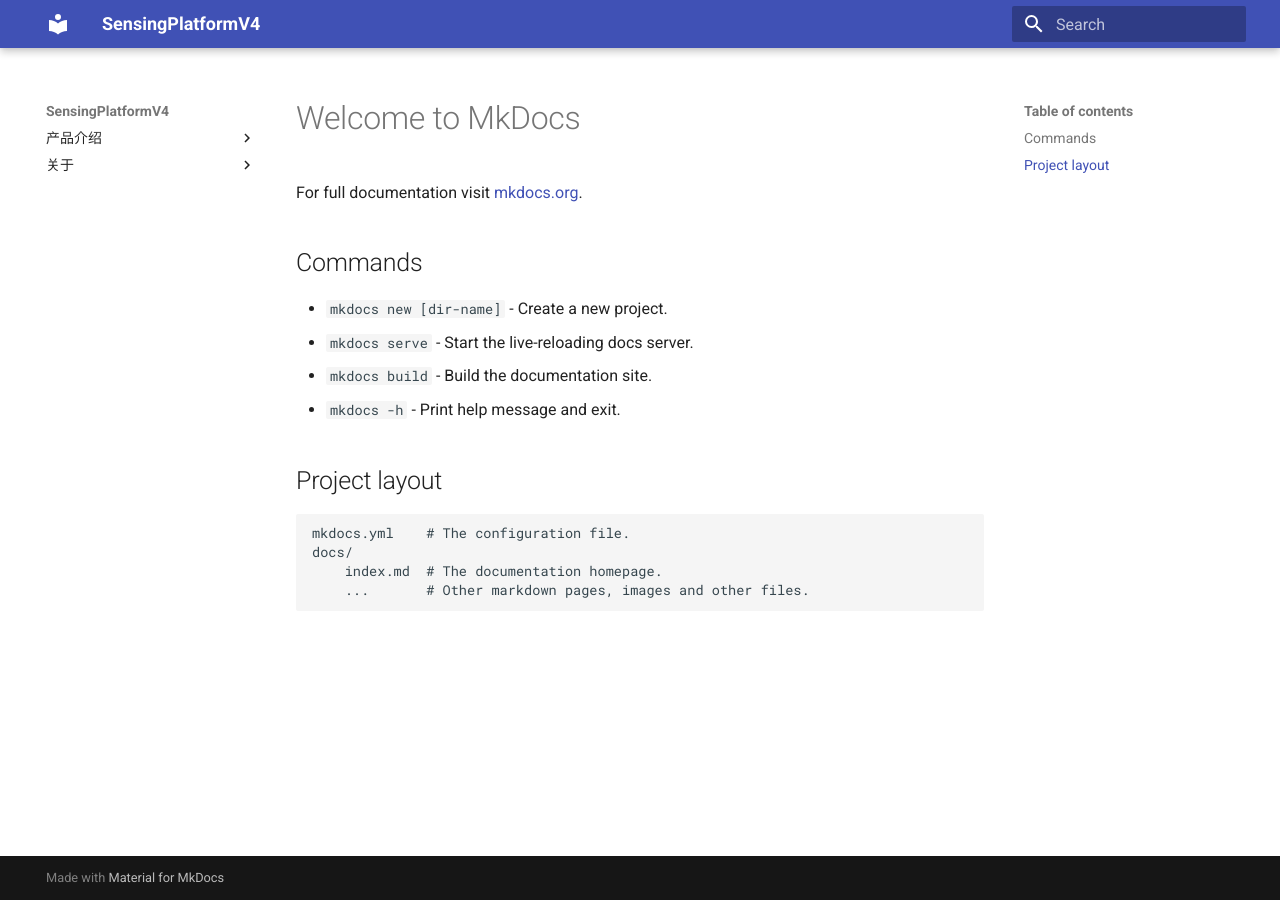
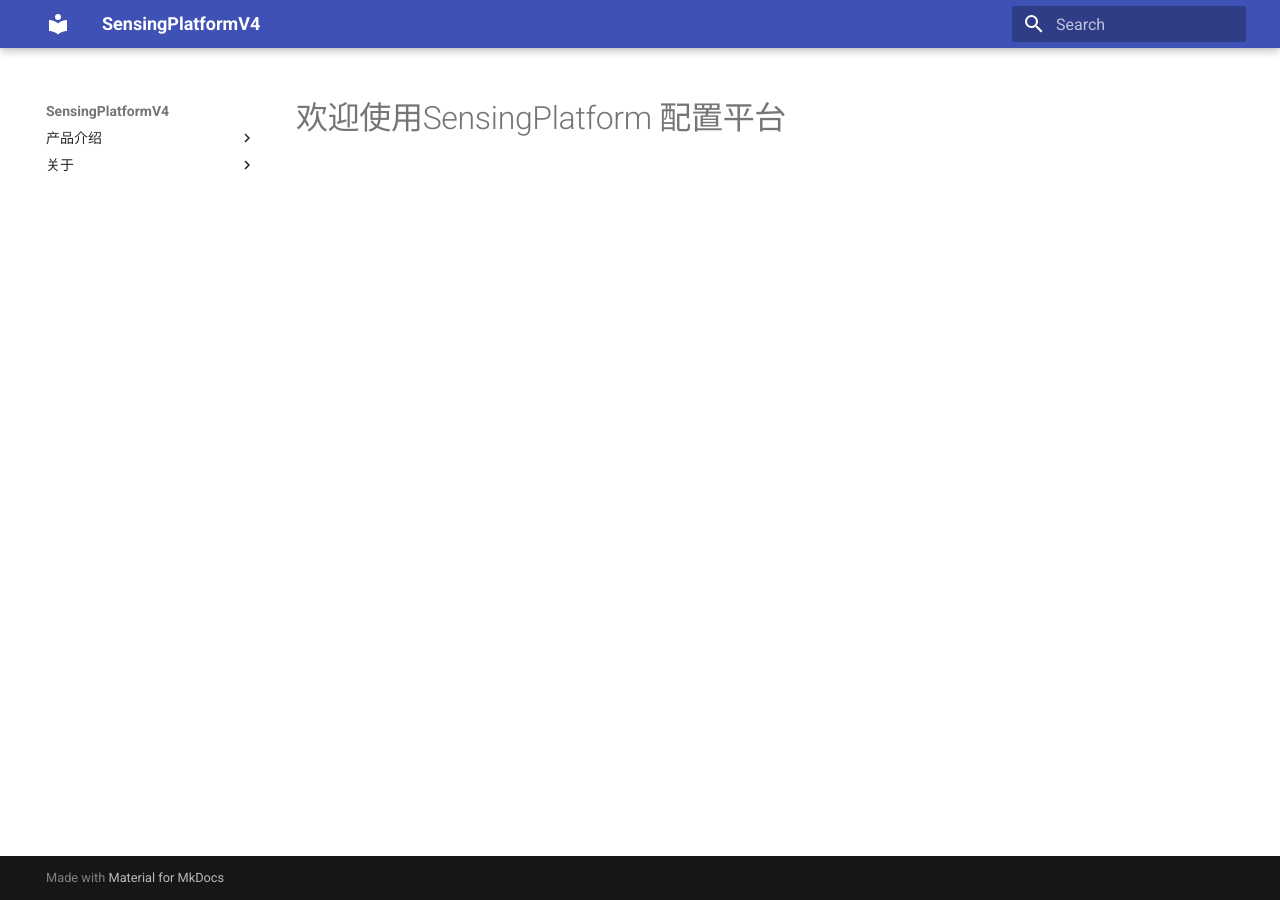
Before and after one commit to troncell/SensingPlatformDocs, an MkDocs documentation site: the page built from docs/index.md, in a window 1280 px wide. Built offline with MkDocs 1.6.1 and Material for MkDocs 9.7.7, drawn with Linux system fonts in a browser that asks for light colours.

Commit message:
update docs

```diff
--- a/docs/index.md
+++ b/docs/index.md
@@ -1,17 +1 @@
-# Welcome to MkDocs
-
-For full documentation visit [mkdocs.org](https://www.mkdocs.org).
-
-## Commands
-
-* `mkdocs new [dir-name]` - Create a new project.
-* `mkdocs serve` - Start the live-reloading docs server.
-* `mkdocs build` - Build the documentation site.
-* `mkdocs -h` - Print help message and exit.
-
-## Project layout
-
-    mkdocs.yml    # The configuration file.
-    docs/
-        index.md  # The documentation homepage.
-        ...       # Other markdown pages, images and other files.
+# 欢迎使用SensingPlatform 配置平台
```
